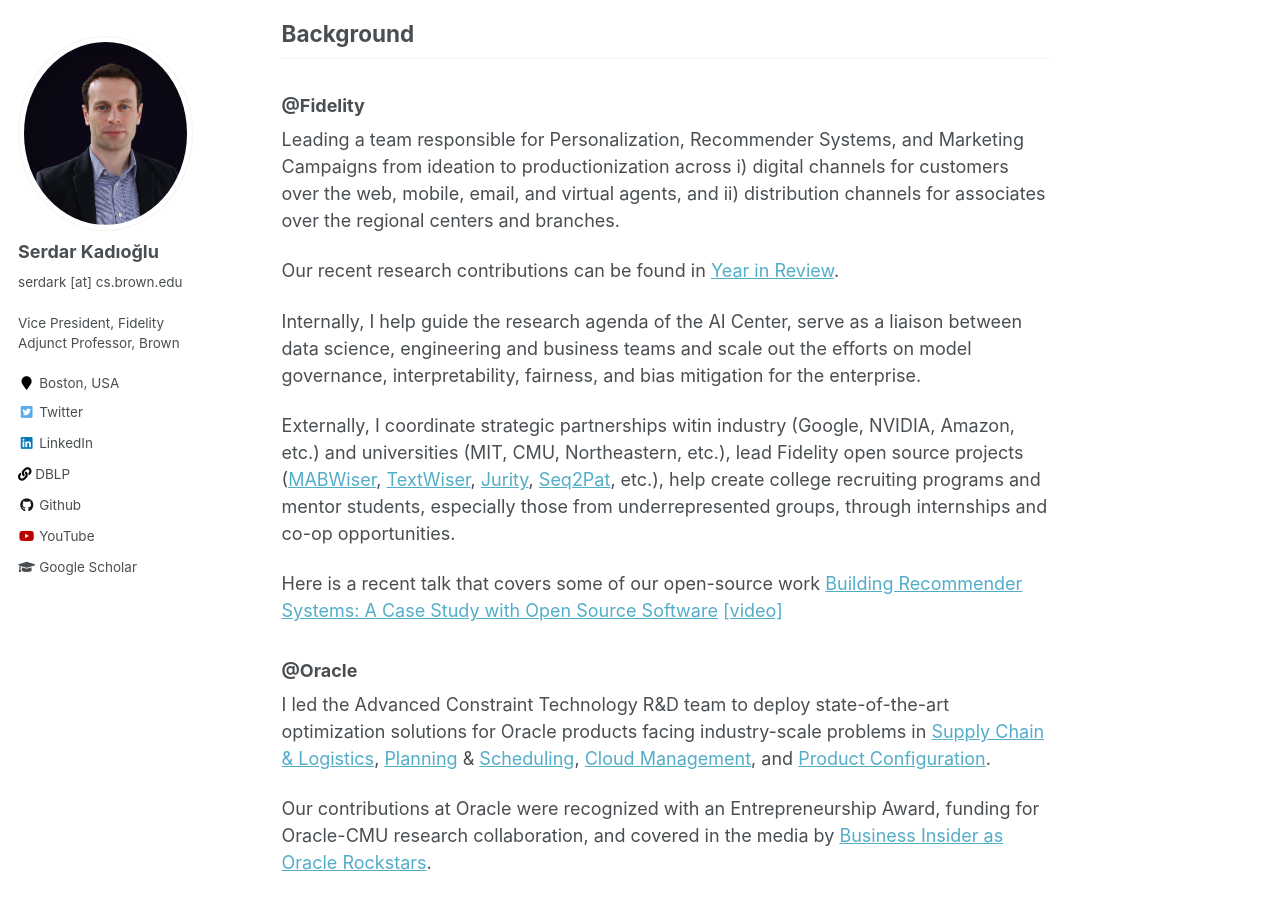
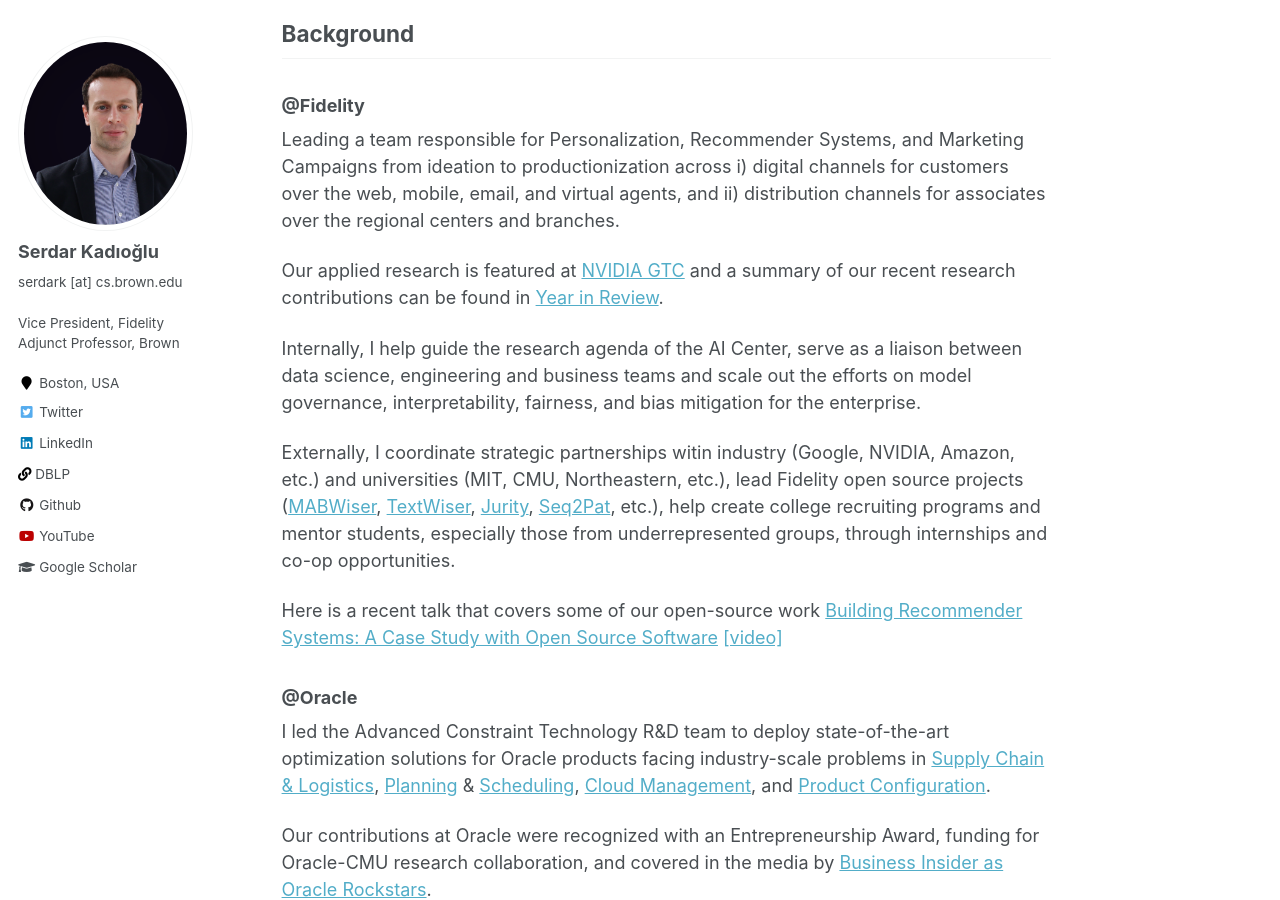
Before and after one commit to skadio/skadio.github.io, a Jekyll site: the page built from _pages/about.md, in a window 1280 px wide and 900 px high, scrolled down 502 px. Built offline with Jekyll 4.4.1, drawn with Linux system fonts in a browser that asks for light colours.

Commit message:
Update about.md

```diff
--- a/_pages/about.md
+++ b/_pages/about.md
@@ -20,7 +20,7 @@ In parallel with my industry role, I serve in the (senior) [programme committee]
 
 Leading a team responsible for Personalization, Recommender Systems, and Marketing Campaigns from ideation to productionization across i) digital channels for customers over the web, mobile, email, and virtual agents, and ii) distribution channels for associates over the regional centers and branches.
 
-Our recent research contributions can be found in [Year in Review](https://www.linkedin.com/pulse/year-review-2021-serdar-kadioglu/).
+Our applied research is featured at [NVIDIA GTC](https://www.nvidia.com/gtc/) and a summary of our recent research contributions can be found in [Year in Review](https://www.linkedin.com/pulse/year-review-2021-serdar-kadioglu/).
 
 Internally, I help guide the research agenda of the AI Center, serve as a liaison between data science, engineering and business teams and scale out the efforts on model governance, interpretability, fairness, and bias mitigation for the enterprise.
 
```
